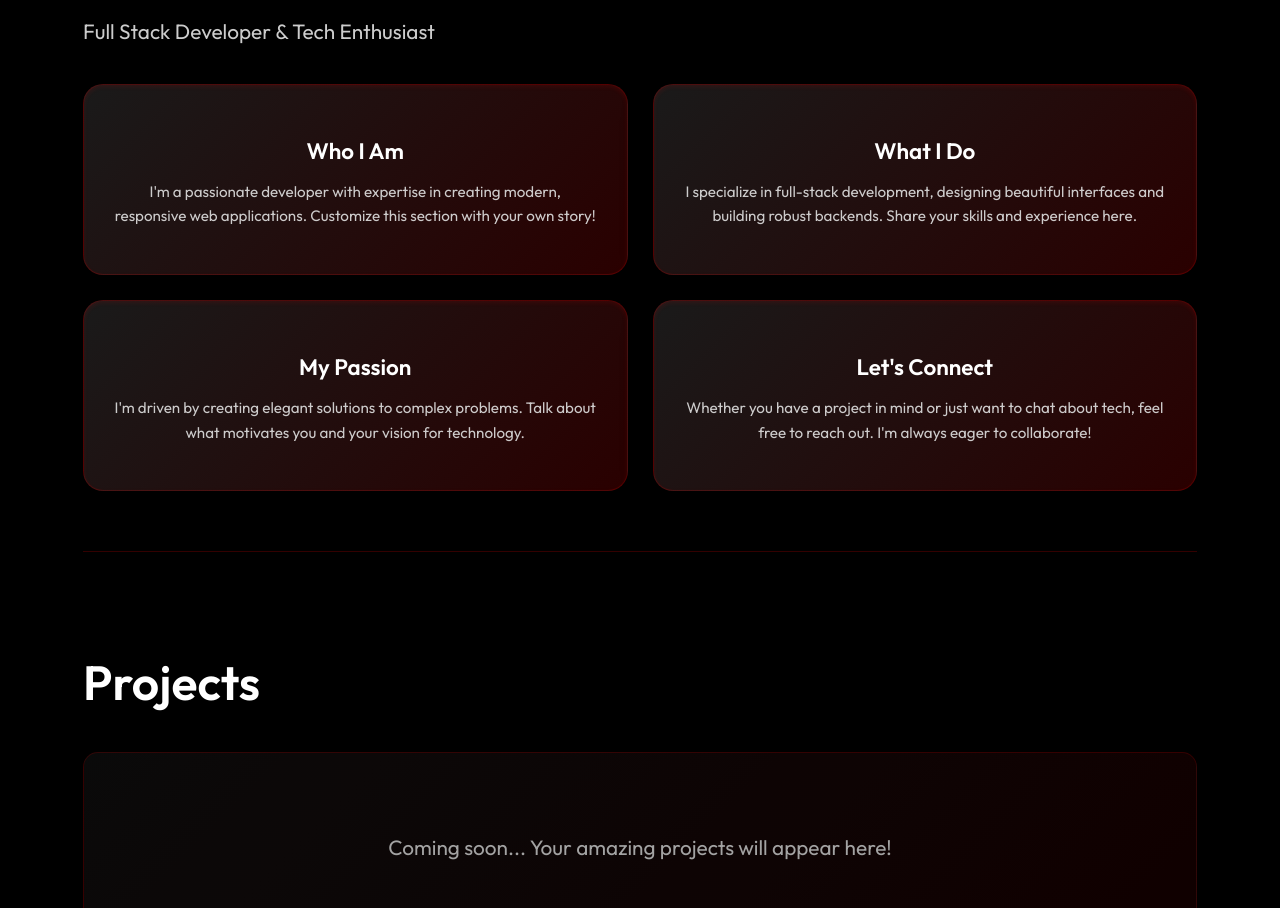
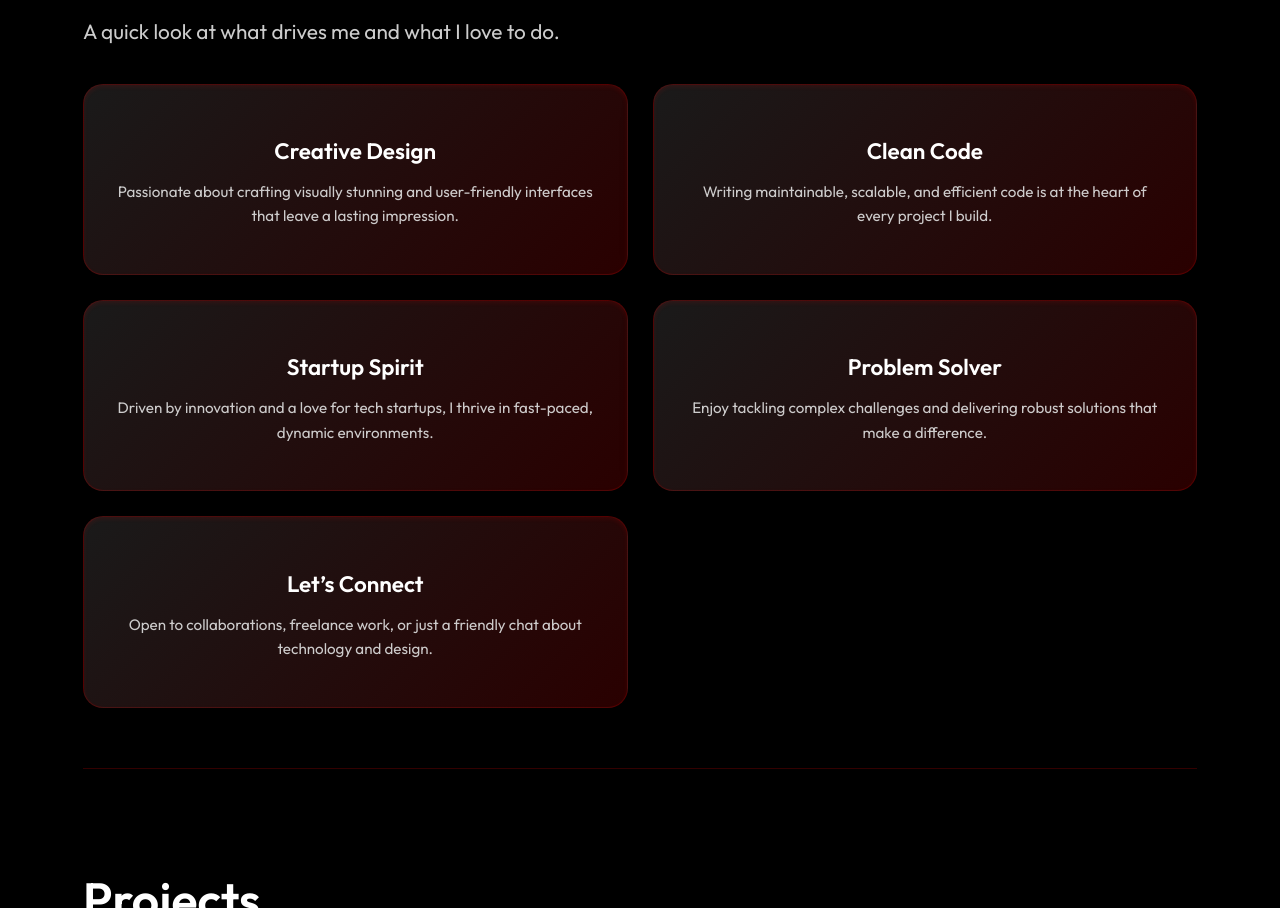
Before and after one commit to 4anglais/made-by-anglais, a React (Create React App) app: page / in a window 1280 px wide. Shown: the part 1540-2448 px from the top of the page. Built offline with nearby package versions, Linux system fonts and the light colour scheme.

Commit message:
Update on about me

```diff
--- a/src/pages/About.css
+++ b/src/pages/About.css
@@ -36,6 +36,36 @@
   grid-template-columns: repeat(auto-fit, minmax(280px, 1fr));
   gap: 25px;
   margin-bottom: 40px;
+}
+
+/* About Card Styles */
+.about-card {
+  background: rgba(255,255,255,0.15);
+  border-radius: 18px;
+  box-shadow: 0 4px 24px rgba(0,0,0,0.08);
+  padding: 32px 24px;
+  text-align: center;
+  transition: transform 0.2s, box-shadow 0.2s;
+  border: 1px solid rgba(255,255,255,0.25);
+}
+.about-card:hover {
+  transform: translateY(-6px) scale(1.03);
+  box-shadow: 0 8px 32px rgba(0,0,0,0.15);
+  background: rgba(255,255,255,0.22);
+}
+.about-card-icon {
+  margin-bottom: 18px;
+  color: #6c63ff;
+}
+.about-card h2 {
+  font-size: 1.3rem;
+  margin-bottom: 10px;
+  font-family: 'Outfit', sans-serif;
+}
+.about-card p {
+  font-size: 1rem;
+  opacity: 0.92;
+}
 }
 
 /* About Section Card - iOS Glassmorphism */
--- a/src/pages/Home.jsx
+++ b/src/pages/Home.jsx
@@ -83,27 +83,27 @@ function Home() {
 
       <section className='about' id='about'>
         <h2>About Me</h2>
-        <p className='about-subtitle'>Full Stack Developer & Tech Enthusiast</p>
-
+        <p className='about-subtitle'>A quick look at what drives me and what I love to do.</p>
         <div className='about-grid'>
           <div className='about-card'>
-            <h3>Who I Am</h3>
-            <p>I'm a passionate developer with expertise in creating modern, responsive web applications. Customize this section with your own story!</p>
+            <h3>Creative Design</h3>
+            <p>Passionate about crafting visually stunning and user-friendly interfaces that leave a lasting impression.</p>
           </div>
-
           <div className='about-card'>
-            <h3>What I Do</h3>
-            <p>I specialize in full-stack development, designing beautiful interfaces and building robust backends. Share your skills and experience here.</p>
+            <h3>Clean Code</h3>
+            <p>Writing maintainable, scalable, and efficient code is at the heart of every project I build.</p>
           </div>
-
           <div className='about-card'>
-            <h3>My Passion</h3>
-            <p>I'm driven by creating elegant solutions to complex problems. Talk about what motivates you and your vision for technology.</p>
+            <h3>Startup Spirit</h3>
+            <p>Driven by innovation and a love for tech startups, I thrive in fast-paced, dynamic environments.</p>
           </div>
-
           <div className='about-card'>
-            <h3>Let's Connect</h3>
-            <p>Whether you have a project in mind or just want to chat about tech, feel free to reach out. I'm always eager to collaborate!</p>
+            <h3>Problem Solver</h3>
+            <p>Enjoy tackling complex challenges and delivering robust solutions that make a difference.</p>
+          </div>
+          <div className='about-card'>
+            <h3>Let’s Connect</h3>
+            <p>Open to collaborations, freelance work, or just a friendly chat about technology and design.</p>
           </div>
         </div>
       </section>
```
Also changed, not shown: src/pages/About.jsx (added, +56 -0 lines).
